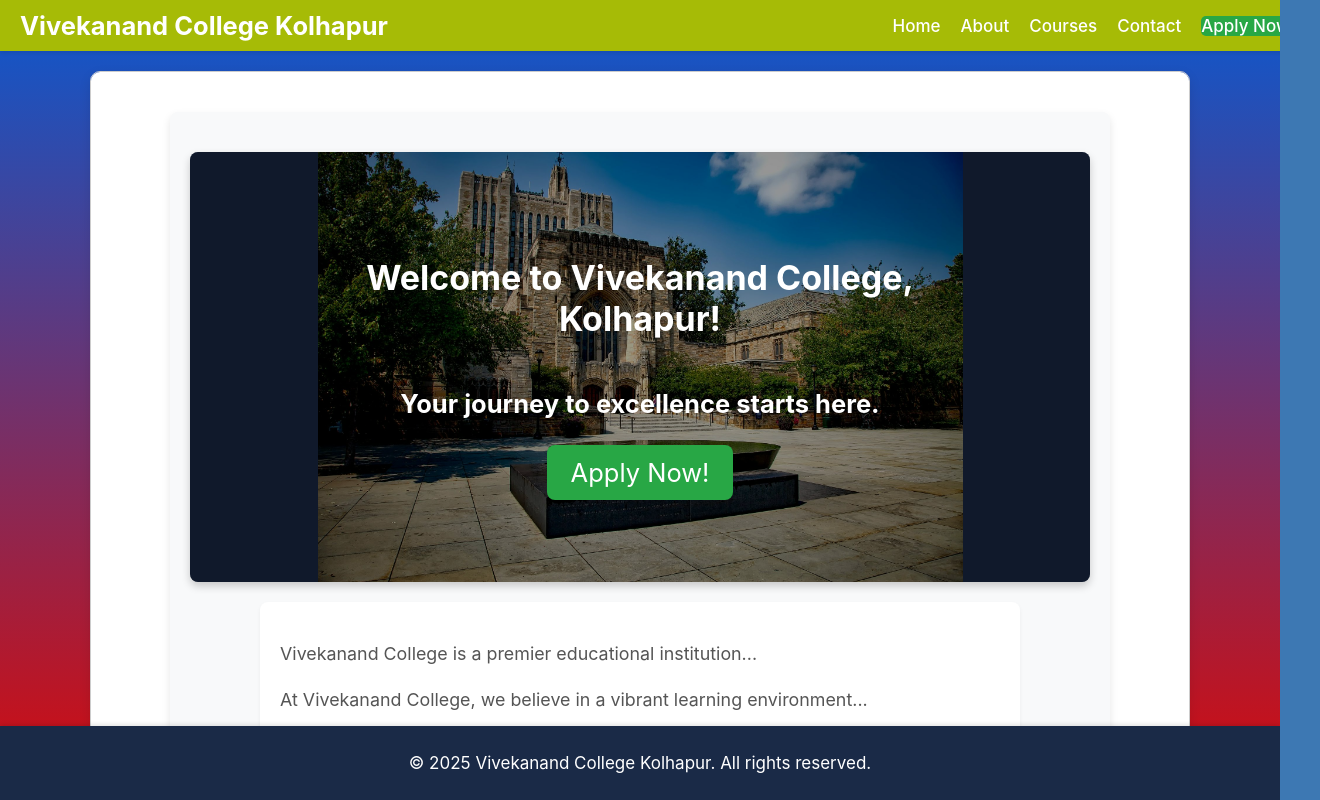
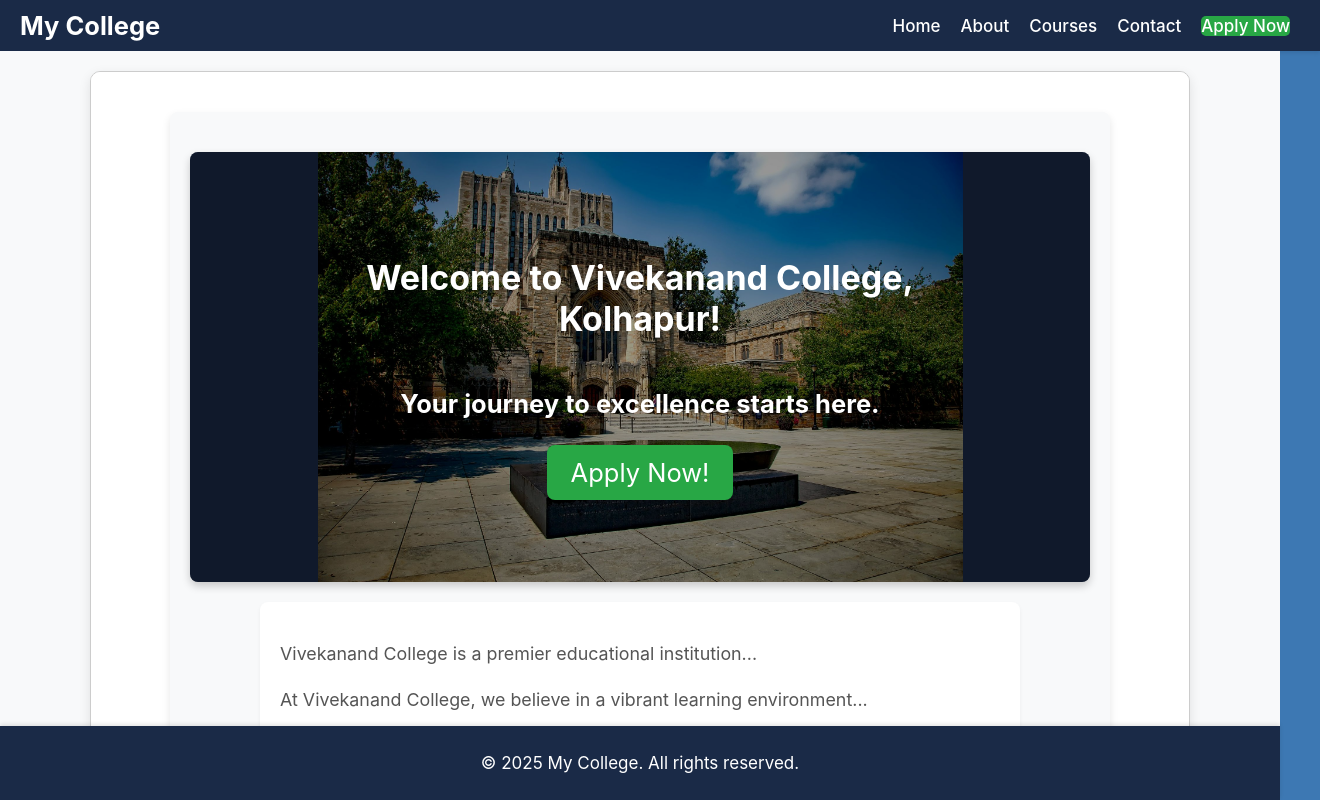
Before and after one commit to shiv-creations/vck-ojt, a React (Vite) app: page / in a window 1280 px wide. Shown: the whole page, 1320 px wide, since content can reach past the window. Built offline with nearby package versions, Linux system fonts and the light colour scheme.

Commit message:
first commit

```diff
--- a/src/App.css
+++ b/src/App.css
@@ -1,21 +1,21 @@
-/* src/App.css */
-
+/* Make the page take full height */
 html, body, #root {
     height: 100%;
     margin: 0;
     padding: 0;
 }
 
-.hero-layout {
+/* Flex layout: column with header, scrollable main, and footer */
+.app-container {
     display: flex;
     flex-direction: column;
-    height: 100vh;
-    overflow: hidden;
-    background: linear-gradient(to bottom, #0a59d0, #d60b0b); /* Optional hero background */
+    min-height: 100vh;
 }
 
+/* Let content grow and scroll only if needed */
 .main-content {
     flex: 1;
     overflow-y: auto;
     padding: 20px;
-}
+    background: #f8f9fa;
+    }
--- a/src/App.jsx
+++ b/src/App.jsx
@@ -1,4 +1,3 @@
-// src/App.jsx
 import React from 'react';
 import { BrowserRouter as Router, Routes, Route } from 'react-router-dom';
 
@@ -18,7 +17,7 @@ import './App.css';
 function App() {
   return (
     <Router>
-      <div className="hero-layout">
+      <div className="app-container">
         <Header />
         <main className="main-content">
           <Routes>
--- a/src/components/Footer/Footer.jsx
+++ b/src/components/Footer/Footer.jsx
@@ -1,4 +1,3 @@
-// src/components/Footer/Footer.jsx
 import React from 'react';
 import './Footer.css';
 
@@ -6,10 +5,10 @@ const Footer = () => {
 return (
     <footer className="footer">
         <div className="footer-content">
-            <p>&copy; {new Date().getFullYear()} Vivekanand College Kolhapur. All rights reserved.</p>
+            <p>&copy; {new Date().getFullYear()} My College. All rights reserved.</p>
         </div>
-        </footer>
-    );
+    </footer>
+);
 };
 
 export default Footer;
--- a/src/components/Header/Header.css
+++ b/src/components/Header/Header.css
@@ -1,8 +1,6 @@
-/* src/components/Header/Header.css */
-
 .header {
     width: 100%;
-    background-color: #a6bb06;
+    background-color: #1a2a47;
     color: white;
     padding: 10px 20px;
     box-shadow: 0 2px 4px rgba(0, 0, 0, 0.1);
@@ -10,7 +8,7 @@
 
 .header-container {
     display: flex;
-    justify-content:space-between;
+    justify-content: space-between;
     align-items: center;
 }
 
@@ -36,7 +34,7 @@
     color: white;
 }
 
-@media screen and (max-width: 1080px) {
+@media (max-width: 768px) {
     .desktop-nav {
         display: none;
     }
--- a/src/components/Header/Header.jsx
+++ b/src/components/Header/Header.jsx
@@ -1,4 +1,3 @@
-// src/components/Header/Header.jsx
 import React, { useState } from 'react';
 import { Link } from 'react-router-dom';
 import './Header.css';
@@ -10,7 +9,7 @@ const Header = () => {
   return (
     <header className="header">
       <div className="header-container">
-        <Link to="/" className="logo">Vivekanand College Kolhapur</Link>
+        <Link to="/" className="logo">My College</Link>
         <nav className="desktop-nav">
           <Link to="/" className="nav-link">Home</Link>
           <Link to="/about" className="nav-link">About</Link>
```
